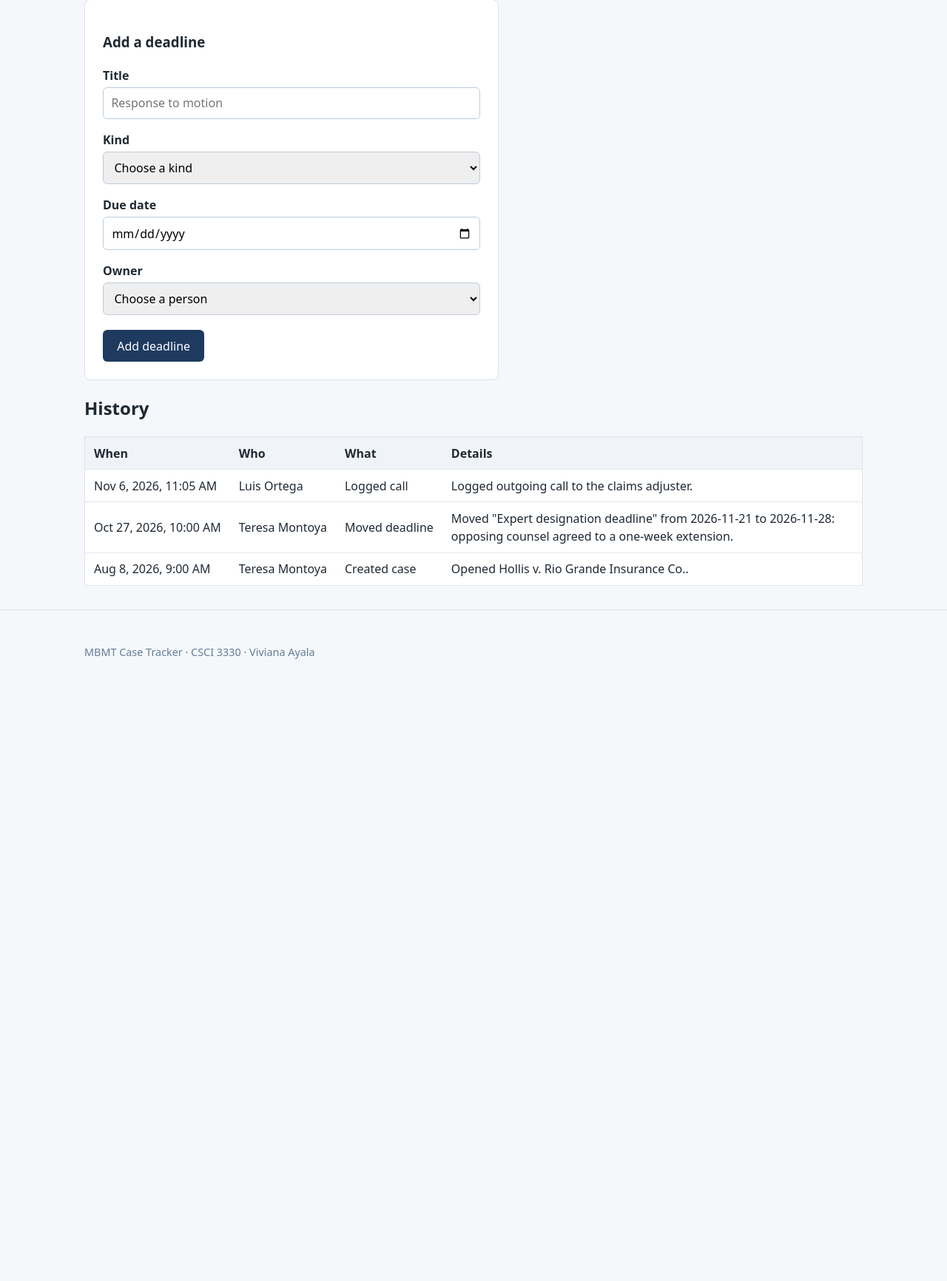
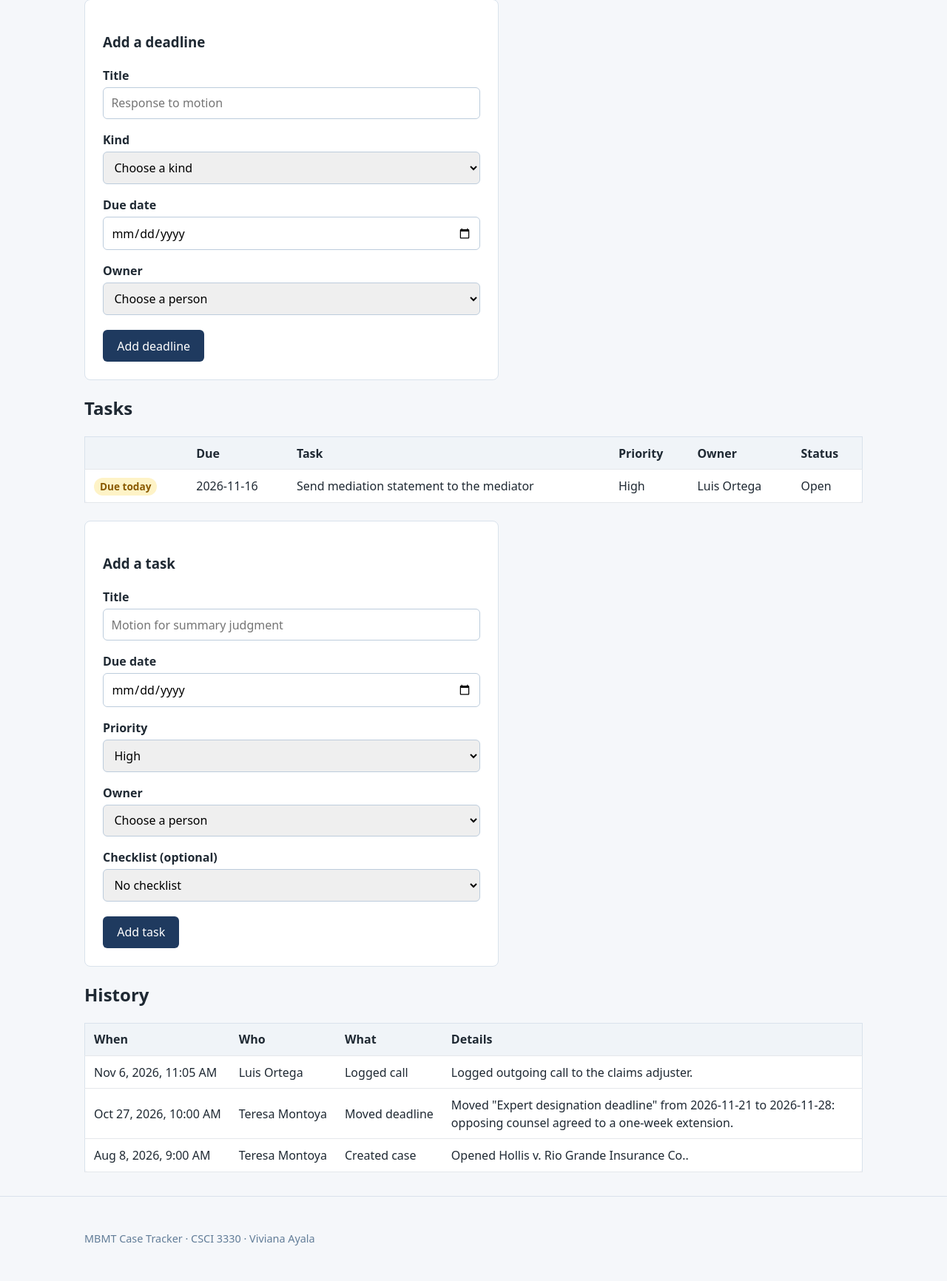
Before and after one commit to Vayala13/VA-3330-Final-Proj-App, a Node server app: page /cases/2 in a window 1280 px wide. Shown: the part 718-2450 px from the top of the page at 74% size. Before the commit the page ends 1609 px from the top, so only its background shows below. Run offline with Node 20, Linux system fonts and the light colour scheme; the visitor is signed in with stand-in values (Sample User, id 1); some libraries are stand-ins or nearby versions.

Commit message:
Show tasks and subtasks on the case page, with a form to add a task from a checklist

```diff
--- a/controllers/casesController.js
+++ b/controllers/casesController.js
@@ -11,8 +11,15 @@ import {
 } from "../services/caseService.js";
 import { getActivityForCase } from "../services/activityService.js";
 import { getDeadlinesForCase, addDeadline } from "../services/deadlineService.js";
+import { getTasksForCase, getTaskTemplates, addTask } from "../services/taskService.js";
 import { getAllUsers } from "../services/userService.js";
-import { CASE_TYPES, CASE_STATUSES, STALE_CASE_DAYS, DEADLINE_KINDS } from "../services/constants.js";
+import {
+  CASE_TYPES,
+  CASE_STATUSES,
+  STALE_CASE_DAYS,
+  DEADLINE_KINDS,
+  TASK_PRIORITIES
+} from "../services/constants.js";
 export function listCases(req, res, next) {
   try {
     const filters = parseCaseFilters(req.query);
@@ -50,6 +57,10 @@ const renderCaseDetail = (res, caseIdParam, data = {}) => {
     deadlineKinds: Object.values(DEADLINE_KINDS),
     staff: getAllUsers(),
     deadlineForm: {},
+    tasks: getTasksForCase(matter.caseId),
+    templates: getTaskTemplates(),
+    priorities: Object.values(TASK_PRIORITIES),
+    taskForm: {},
     ...data
   });
 };
@@ -60,7 +71,8 @@ export function showCase(req, res, next) {
       saved: req.query.saved === "1",
       unchanged: req.query.unchanged === "1",
       deadlineAdded: req.query.deadlineAdded === "1",
-      deadlineMoved: req.query.deadlineMoved === "1"
+      deadlineMoved: req.query.deadlineMoved === "1",
+      taskAdded: req.query.taskAdded === "1"
     });
   } catch (error) {
     next(error);
@@ -75,6 +87,19 @@ export function addCaseDeadline(req, res, next) {
     if (error.status === 400) {
       res.status(error.status);
       return renderCaseDetail(res, req.params.caseId, { deadlineForm: req.body, deadlineError: error.message });
+    }
+    next(error);
+  }
+}
+
+export function addCaseTask(req, res, next) {
+  try {
+    const { parent } = addTask(req.params.caseId, req.body, req.user);
+    res.redirect(`/cases/${parent.caseId}?taskAdded=1#tasks`);
+  } catch (error) {
+    if (error.status === 400) {
+      res.status(error.status);
+      return renderCaseDetail(res, req.params.caseId, { taskForm: req.body, taskError: error.message });
     }
     next(error);
   }
--- a/public/css/styles.css
+++ b/public/css/styles.css
@@ -342,3 +342,8 @@ body {
   color: #627d98;
   font-size: 0.85rem;
 }
+
+.data-table td.subtask-row {
+  padding-left: 1.75rem;
+  color: #3e4c59;
+}
--- a/routes/cases.js
+++ b/routes/cases.js
@@ -7,7 +7,8 @@ import {
   addCase,
   showEditCaseForm,
   saveCase,
-  addCaseDeadline
+  addCaseDeadline,
+  addCaseTask
 } from "../controllers/casesController.js";
 import { requireStatusPermission } from "../middleware/auth.js";
 
@@ -21,5 +22,6 @@ router.get("/:caseId", showCase);
 router.get("/:caseId/edit", showEditCaseForm);
 router.post("/:caseId", requireStatusPermission, saveCase);
 router.post("/:caseId/deadlines", addCaseDeadline);
+router.post("/:caseId/tasks", addCaseTask);
 
 export default router;
--- a/views/caseDetail.ejs
+++ b/views/caseDetail.ejs
@@ -15,6 +15,8 @@
   <p class="alert alert-success" role="status">Deadline added. It is recorded in the history below.</p>
 <% } else if (locals.deadlineMoved) { %>
   <p class="alert alert-success" role="status">Deadline moved. The old date is kept in its history.</p>
+<% } else if (locals.taskAdded) { %>
+  <p class="alert alert-success" role="status">Task added. It is recorded in the history below.</p>
 <% } %>
 
 <dl class="case-facts">
@@ -105,6 +107,79 @@
   </form>
 </section>
 
+<h2 id="tasks">Tasks</h2>
+
+<% if (tasks.length === 0) { %>
+  <p class="empty">No tasks on this case yet.</p>
+<% } else { %>
+  <table class="data-table">
+    <thead>
+      <tr><th></th><th>Due</th><th>Task</th><th>Priority</th><th>Owner</th><th>Status</th></tr>
+    </thead>
+    <tbody>
+      <% tasks.forEach((task) => { %>
+        <% [task, ...task.subtasks].forEach((row) => { %>
+          <tr>
+            <td class="nowrap">
+              <% if (row.label) { %>
+                <span class="flag flag-<%= row.label.toLowerCase().replace(" ", "-") %>"><%= row.label %></span>
+              <% } %>
+            </td>
+            <td class="nowrap"><%= row.dueDate %></td>
+            <td class="<%= row.parentTitle ? "subtask-row" : "" %>"><%= row.title %></td>
+            <td><%= row.priority %></td>
+            <td><%= row.ownerName %></td>
+            <td class="nowrap"><%= row.status %></td>
+          </tr>
+        <% }) %>
+      <% }) %>
+    </tbody>
+  </table>
+<% } %>
+
+<section class="card">
+  <h3>Add a task</h3>
+
+  <% if (locals.taskError) { %>
+    <p class="alert alert-error" role="alert"><%= taskError %></p>
+  <% } %>
+
+  <form action="/cases/<%= matter.caseId %>/tasks" method="POST" class="form">
+    <%- include("partials/csrf.ejs") %>
+
+    <label for="taskTitle">Title</label>
+    <input type="text" id="taskTitle" name="title" maxlength="200" placeholder="Motion for summary judgment" value="<%= taskForm.title || "" %>" required>
+
+    <label for="taskDueDate">Due date</label>
+    <input type="date" id="taskDueDate" name="dueDate" value="<%= taskForm.dueDate || "" %>" required>
+
+    <label for="priority">Priority</label>
+    <select id="priority" name="priority" required>
+      <% priorities.forEach((priority) => { %>
+        <option value="<%= priority %>" <%= taskForm.priority === priority ? "selected" : "" %>><%= priority %></option>
+      <% }) %>
+    </select>
+
+    <label for="taskOwnerId">Owner</label>
+    <select id="taskOwnerId" name="ownerId" required>
+      <option value="">Choose a person</option>
+      <% staff.forEach((person) => { %>
+        <option value="<%= person.userId %>" <%= String(taskForm.ownerId) === String(person.userId) ? "selected" : "" %>><%= person.name %></option>
+      <% }) %>
+    </select>
+
+    <label for="templateId">Checklist (optional)</label>
+    <select id="templateId" name="templateId">
+      <option value="">No checklist</option>
+      <% templates.forEach((template) => { %>
+        <option value="<%= template.templateId %>" <%= String(taskForm.templateId) === String(template.templateId) ? "selected" : "" %>><%= template.name %>: <%= template.subtaskTitles.join(", ") %></option>
+      <% }) %>
+    </select>
+
+    <button type="submit" class="btn">Add task</button>
+  </form>
+</section>
+
 <h2>History</h2>
 
 <% if (activities.length === 0) { %>
```
